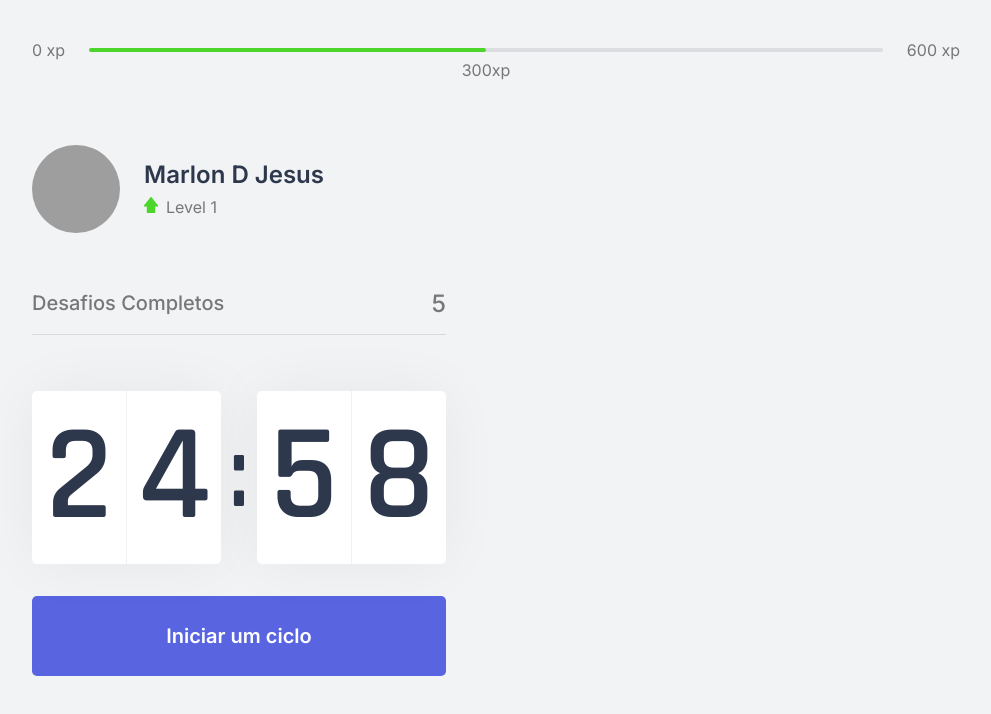
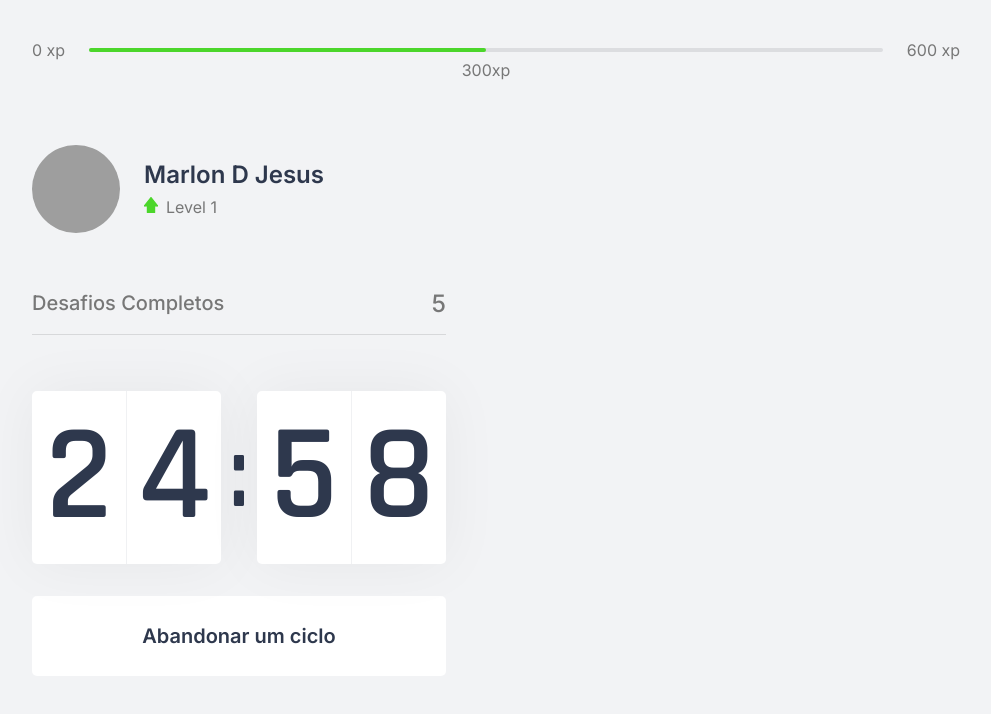
Before and after one commit to paichato/moveit-next, a Next.js app: page / in a window 1280 px wide. Both pictures are taken after a click on the button "Iniciar um ciclo". Shown: the top 714 px of the page, without its empty margins (144-1135 px from the left). Built offline with nearby package versions, Linux system fonts and the light colour scheme; grey boxes are pictures that could not be loaded.

Commit message:
:construction: feat-> added styles to button 'abandonar ciclo'

```diff
--- a/src/components/Countdown.tsx
+++ b/src/components/Countdown.tsx
@@ -39,8 +39,8 @@ export function Countdown(){
                     </div>
             </div>
             {isActive?(
-                <button type="button" className={styles.countdownButon} onClick={startCountdown}>
-                Iniciar um ciclo
+                <button type="button" className={`${styles.countdownButon} ${styles.countdownActive}`} onClick={startCountdown}>
+                Abandonar um ciclo
             </button>
             ):(
                 <button type="button" className={styles.countdownButon} onClick={startCountdown}>
--- a/src/styles/component/Countdown.module.css
+++ b/src/styles/component/Countdown.module.css
@@ -57,3 +57,14 @@
     background: var(--blue-dark);
 
 }
+
+.countdownActive{
+    background: var(--white);
+    color:var(--title);
+}
+
+.countdownActive:hover{
+    background: var(--red);
+    color: var(--white);
+
+}
```
